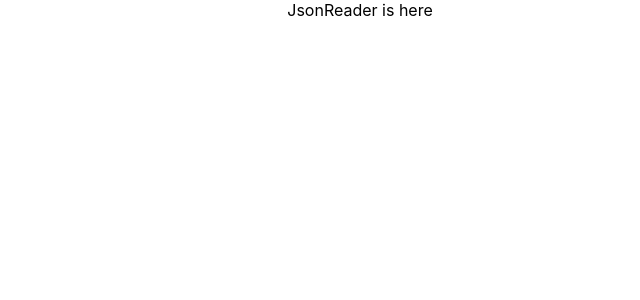
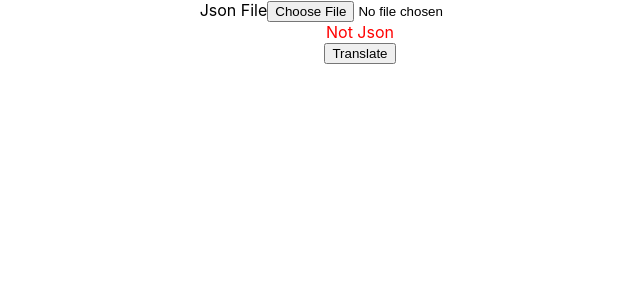
Before and after one commit to Salman-EF/Terjemli, a React (Create React App) app: page / in a window 1280 px wide. Shown: the top 300 px of the page, without its empty margins (280-920 px from the left). Built offline with nearby package versions, Linux system fonts and the light colour scheme.

Commit message:
FileReader

```diff
--- a/package.json
+++ b/package.json
@@ -4,6 +4,7 @@
   "private": true,
   "dependencies": {
     "@google-cloud/translate": "^4.0.0",
+    "node-sass": "^4.12.0",
     "react": "^16.8.6",
     "react-dom": "^16.8.6",
     "react-scripts": "3.0.1"
--- a/src/components/jsonReader/JsonReader.js
+++ b/src/components/jsonReader/JsonReader.js
@@ -1,13 +1,60 @@
-import React, {Component} from 'react'
+import React, {Component} from 'react';
+import './JsonReader.scss';
 
 class JsonReader extends Component {
 
-    componentDidMount() {
+    constructor() {
+        super();
+        this.fileReader = new FileReader();
+        this.state = {
+            isJson: null,
+            file: null
+        }
+    }
+
+    formatVerify = (file) => {
+        if (file && file.type === "application/json") {
+            this.setState({
+                isJson: true,
+                file: file
+            })
+        } else {
+            this.setState({
+                isJson: false
+            })
+        }
+    }
+
+    fileUpload = () => {
+        if (this.state.isJson) {
+            this.fileReader.readAsText(this.state.file);
+            this.fileReader.onload = (event) => {
+                const content = JSON.parse(event.target.result);
+                console.log(content)
+            };
+        } else {
+            console.log("No file")
+        }
+    }
+    readContent = (e) => {
+        const content = e.target.result;
+        console.log(content)
     }
 
     render() {
         return (
-            <div>JsonReader is here</div>
+            <div className="page">
+                <label htmlFor="file">Json File</label>
+                <input id="file" type="file" accept="application/json"
+                        onChange={e => this.formatVerify(e.target.files[0])} />
+                { this.state.isJson ? (
+                    <div className="json">Json</div>
+                ) : (
+                    <div className="not-json">Not Json</div>
+                )
+                }
+                <button onClick={this.fileUpload}>Translate</button>
+            </div>
         )
     }
 }
--- /dev/null
+++ b/src/components/jsonReader/JsonReader.scss
@@ -0,0 +1,6 @@
+.json {
+    color: greenyellow;
+}
+.not-json {
+    color: red;
+}
```
Also changed, not shown: 1 other file (tests, documents, lock files or other folders).
